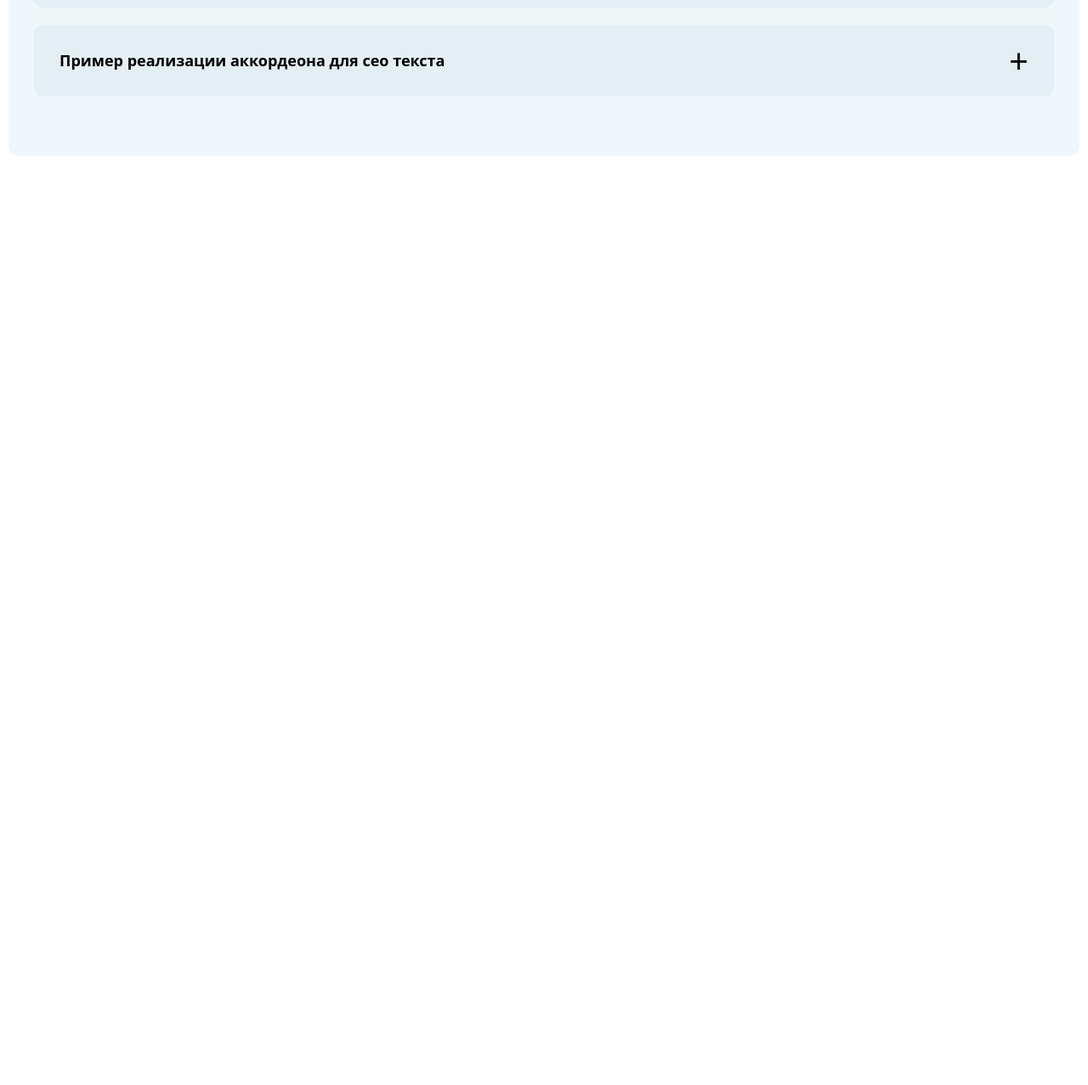
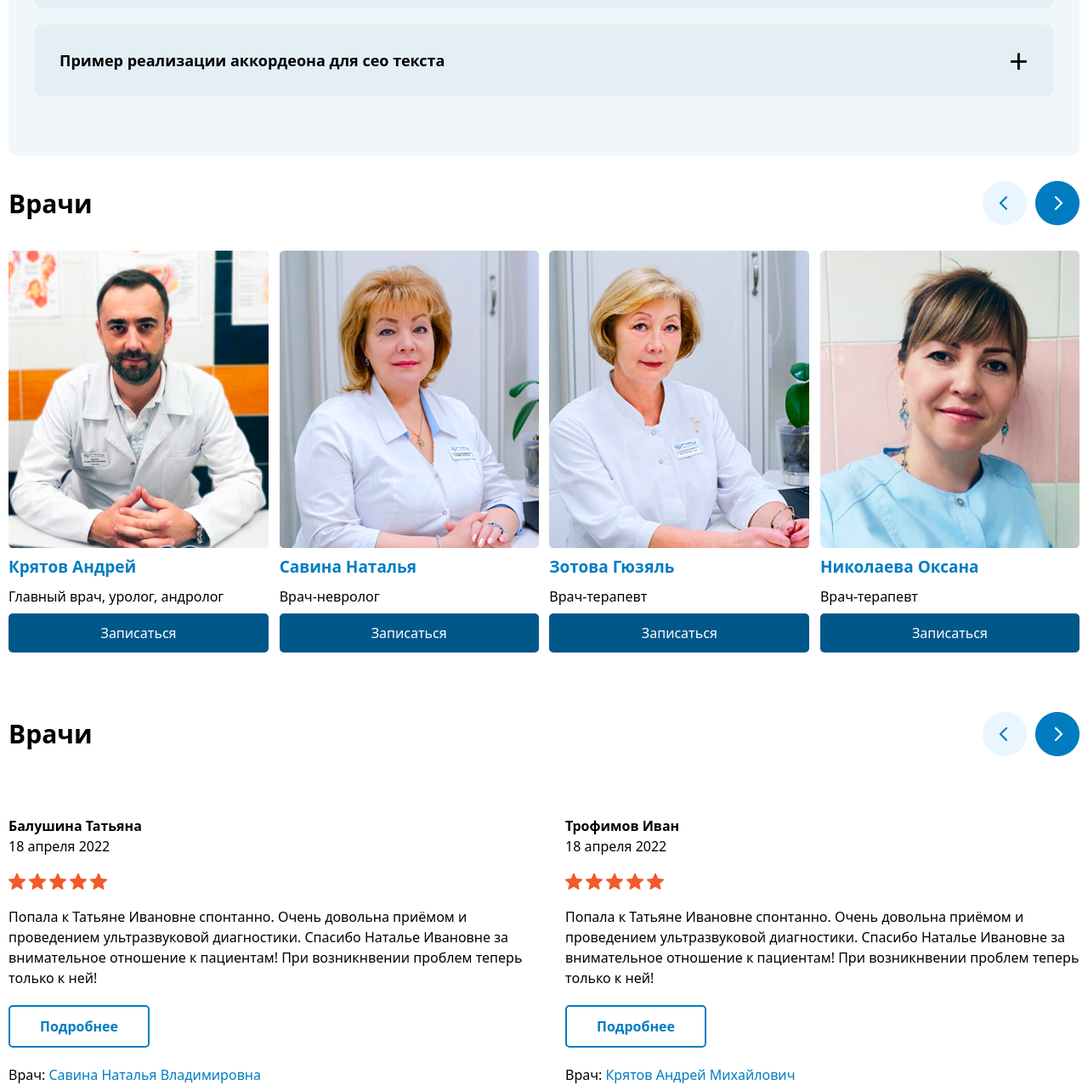
Before and after one commit to smuhriddin2006/Exam__Project, a website: page src/idris.html in a window 1280 px wide. Shown: the part 2173-3450 px from the top of the page at 85% size. Before the commit the page ends 2356 px from the top, so only its background shows below. Drawn offline with nearby package versions, Linux system fonts and the light colour scheme; files that its build step writes are made by us from their sources.

Commit message:
3 section is done

```diff
--- a/src/idris.html
+++ b/src/idris.html
@@ -109,7 +109,8 @@
         </section>
 
 
-        <section class="xl:flex flex flex-wrap gap-[20px] justify-around items-start bg-[#F0F6F9] py-[50px] my-[40px] rounded-[10px]">
+        <section
+            class="xl:flex flex flex-wrap gap-[20px] justify-around items-start bg-[#F0F6F9] py-[50px] my-[40px] rounded-[10px]">
             <div class="20%">
                 <img src="./img.page4/cross.png" alt="">
                 <h3 class="py-[10px] text-[24px] text-[#017CC1] font-[550]">>10</h3>
@@ -125,7 +126,7 @@
             <div class="20%">
                 <img src="./img.page4/cross.png" alt="">
                 <h3 class="py-[10px] text-[24px] text-[#017CC1] font-[550]">3000</h3>
-                <p>медицинских услуг по <br> всем  направлениям</p>
+                <p>медицинских услуг по <br> всем направлениям</p>
             </div>
 
             <div class="20%">
@@ -139,7 +140,8 @@
 
 
         <section class="p-[50px] rounded-[10px] bg-[#F0F6F9]">
-            <h2 class="xl:text-[36px] text-[24px] font-[600]">Все, что вы должны знать о косметологии: секреты красоты и здоровья</h2>
+            <h2 class="xl:text-[36px] text-[24px] font-[600]">Все, что вы должны знать о косметологии: секреты красоты и
+                здоровья</h2>
             <p class="text-[20px] py-[20px]">Косметология – это наука и искусство, которое изучает и улучшает красоту и
                 здоровье кожи, волос и ногтей.
                 Современная косметология предлагает широкий спектр процедур и продуктов, которые помогают нам выглядеть
@@ -151,7 +153,8 @@
                 внешнего вида и поддерживать здоровье
                 нашей кожи и волос. Он или она проводит диагностику, консультирует по уходу за кожей и рекомендует
                 процедуры и продукты, которые помогут решить определенные проблемы.</p>
-            <p class="xl:block hidden py-[30px] border-y-2 border-[gray] text-[20px]">Пример текста с цитатой пример текста с цитатой
+            <p class="xl:block hidden py-[30px] border-y-2 border-[gray] text-[20px]">Пример текста с цитатой пример
+                текста с цитатой
                 пример текста с цитатой пример текста с цитатой пример
                 текста с цитатой. Пример текста с цитатой пример текста с цитатой пример текста с цитатой пример текста
                 с цитатой пример текста с цитатой. Пример текста с цитатой пример текста с цитатой пример текста с
@@ -165,7 +168,8 @@
                 class="bg-[#E3EFF5] mx-[-20px] px-[30px] flex justify-between items-start py-[12px] gap-[50px] rounded-[10px] my-[20px]">
                 <div>
                     <p class="text-[18px] font-bold">Пример реализации аккордеона для сео текста</p>
-                    <p class="text-[18px] py-[15px]">Выбор правильных косметических продуктов является ключевым аспектом косметологии. Необходимо
+                    <p class="text-[18px] py-[15px]">Выбор правильных косметических продуктов является ключевым аспектом
+                        косметологии. Необходимо
                         учитывать тип кожи, его особенности и проблемы, которые требуют решения. Косметолог может помочь
                         вам
                         определиться с выбором наиболее подходящих продуктов, которые удовлетворят вашим потребностям.
@@ -182,6 +186,84 @@
 
 
 
+        <section>
+            <div class="flex justify-between items-center py-[30px]">
+                <h3 class="text-[30px] font-bold">Врачи</h3>
+                <img src="./img.page4/Slider Buttons (1).png" alt="">
+            </div>
+
+
+            <div class="flex  justify-between xl:items-start items-center ">
+
+
+                <div class=" w-306px flex flex-col items-start  gap-[8px]">
+                    <img src="./img.page4/photo (1).png" alt="">
+                    <h3 class="text-[19px] font-[600] text-[#017CC1]">Крятов Андрей</h3>
+                    <p>Главный врач, уролог, андролог</p>
+                    <button class="bg-[#00578A] text-[white] w-[100%] py-[11px] rounded-[5px]">Записаться</button>
+                </div>
+
+                <div class=" hidden  xl:flex w-306px flex-col items-start gap-[8px]">
+                    <img src="./img.page4/photo (6).png" alt="">
+                    <h3 class="text-[19px] font-[600] text-[#017CC1]">Савина Наталья</h3>
+                    <p>Врач-невролог</p>
+                    <button class="bg-[#00578A] text-[white] w-[100%] py-[11px] rounded-[5px]">Записаться</button>
+                </div>
+
+                <div class="w-306px  hidden  xl:flex flex-col items-start gap-[8px]">
+                    <img src="./img.page4/photo (11).png" alt="">
+                    <h3 class="text-[19px] font-[600] text-[#017CC1]">Зотова Гюзяль</h3>
+                    <p>Врач-терапевт</p>
+                    <button class="bg-[#00578A] text-[white] w-[100%] py-[11px] rounded-[5px]">Записаться</button>
+                </div>
+
+                <div class="w-306px  hidden  xl:flex flex-col items-start gap-[8px]">
+                    <img src="./img.page4/photo (12).png" alt="">
+                    <h3 class="text-[19px] font-[600] text-[#017CC1]">Николаeва Оксана</h3>
+                    <p>Врач-терапевт</p>
+                    <button class="bg-[#00578A] text-[white] w-[100%] py-[11px] rounded-[5px]">Записаться</button>
+                </div>
+            </div>
+
+
+            <div class="flex justify-between items-center py-[70px]">
+                <h3 class="text-[30px] font-bold">Врачи</h3>
+                <img src="./img.page4/Slider Buttons (1).png" alt="">
+            </div>
+
+
+            <div class="flex justify-between items-start gap-[50px]">
+                <div class="flex flex-col items-start gap-[20px]">
+                    <div>
+                    <p class="font-[600]">Балушина Татьяна</p>
+                    <p>18 апреля 2022</p>
+                    </div>
+                    <img src="./img.page4/Stars (2).png" alt="">
+                    <p class="font-[450]">Попала к Татьяне Ивановне спонтанно. Очень довольна приёмом и проведением ультразвуковой
+                        диагностики. Спасибо Наталье Ивановне за внимательное отношение к пациентам! При возникнвении
+                        проблем теперь только к ней!</p>
+                        <button class="border-[#017CC1] border-2 font-[600] px-[35px] py-[11px] rounded-[5px] text-[#017CC1]">Подробнее</button>
+                        <p class="font-[500]">Врач: <span class="text-[#017CC1]">Савина Наталья Владимировна</span></p>
+                </div>
+
+
+                 <div class="flex flex-col items-start gap-[20px]">
+                    <div>
+                    <p class="font-[600]">Трофимов Иван</p>
+                    <p>18 апреля 2022</p>
+                    </div>
+                    <img src="./img.page4/Stars (2).png" alt="">
+                    <p class="font-[450]">Попала к Татьяне Ивановне спонтанно. Очень довольна приёмом и проведением ультразвуковой
+                        диагностики. Спасибо Наталье Ивановне за внимательное отношение к пациентам! При возникнвении
+                        проблем теперь только к ней!</p>
+                        <button class="border-[#017CC1] border-2 font-[600] px-[35px] py-[11px] rounded-[5px] text-[#017CC1]">Подробнее</button>
+                        <p class="font-[500]">Врач: <span class="text-[#017CC1]">Крятов Андрей Михайлович</span></p>
+                </div>
+
+            </div>
+        </section>
+
+
     </main>
 
 
```
Also changed, not shown: src/img.page4/Slider Buttons (1).png (added), src/img.page4/Stars (2).png (added), src/img.page4/photo (1).png (added), src/img.page4/photo (10).png (added), src/img.page4/photo (11).png (added), src/img.page4/photo (12).png (added), src/img.page4/photo (5).png (added), src/img.page4/photo (6).png (added), src/img.page4/photo (9).png (added).
